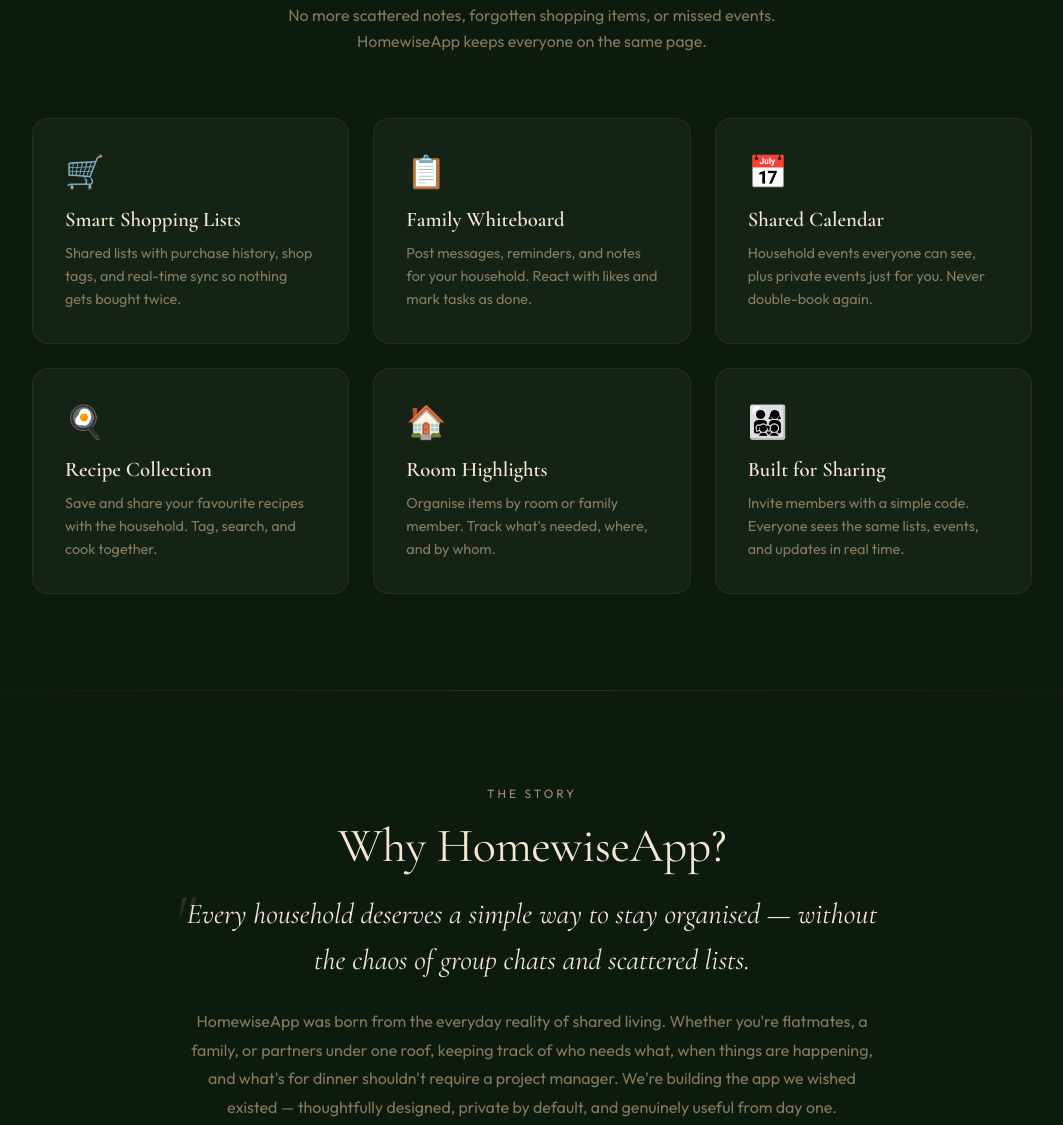
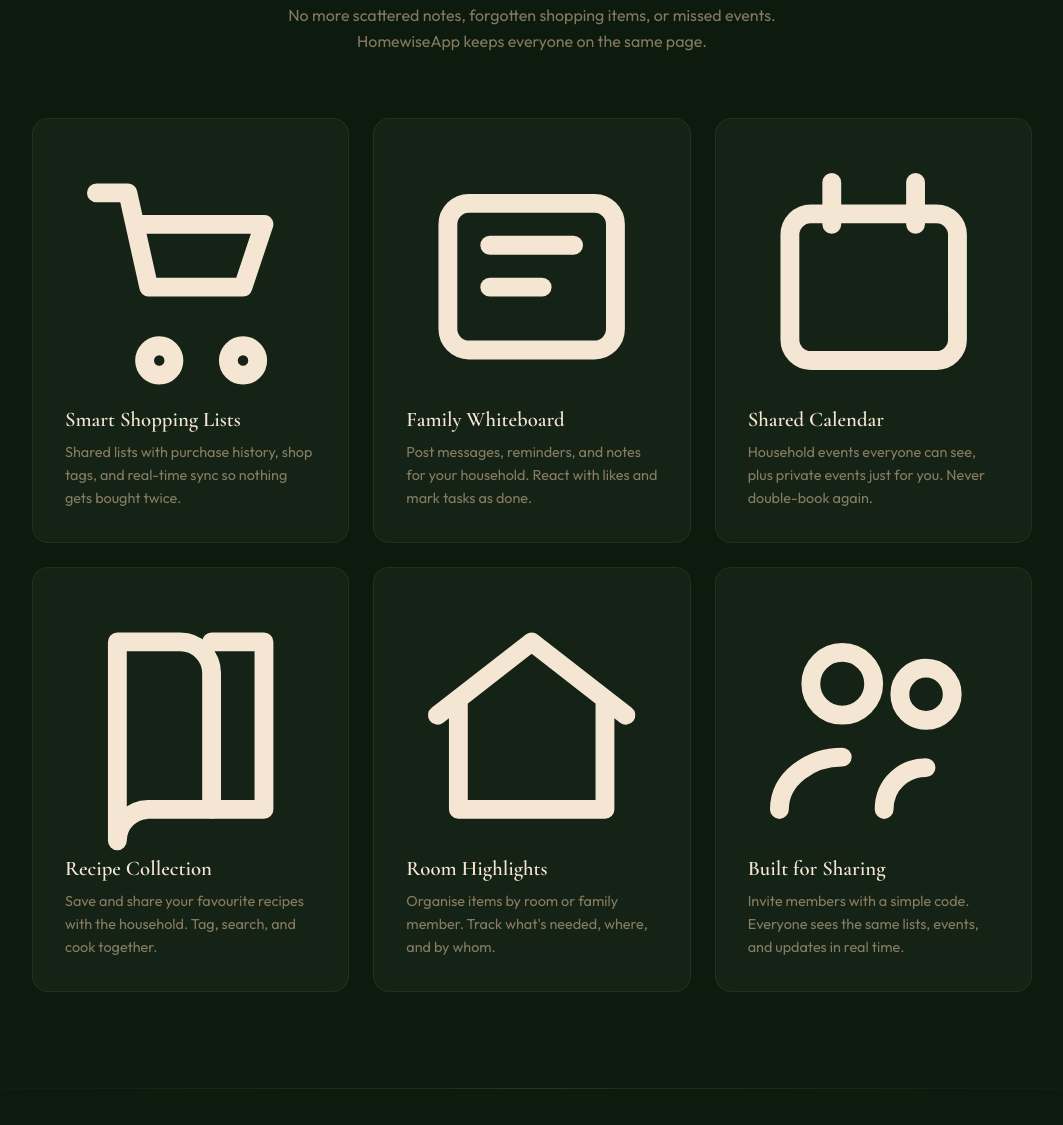
Before and after one commit to jnemeth-project/homewiseappsite, a plain HTML site: page index.html in a window 1280 px wide. Shown: the part 998-2123 px from the top of the page, without its empty margins (108-1171 px from the left). Drawn offline with nearby package versions, Linux system fonts and the light colour scheme.

Commit message:
Replace emoji spans with SVG icons in features

```diff
--- a/index.html
+++ b/index.html
@@ -769,32 +769,67 @@
     </p>
     <div class="features-grid">
       <div class="feature-card reveal">
-        <span class="feature-emoji">🛒</span>
+        <div class="feature-icon">
+  <svg viewBox="0 0 24 24" fill="none" stroke="currentColor" stroke-width="1.8" stroke-linecap="round" stroke-linejoin="round">
+    <circle cx="9" cy="20" r="1.4"/>
+    <circle cx="17" cy="20" r="1.4"/>
+    <path d="M3 4h3l2 9h9l2-6H7"/>
+  </svg>
+</div>
         <h3>Smart Shopping Lists</h3>
         <p>Shared lists with purchase history, shop tags, and real-time sync so nothing gets bought twice.</p>
       </div>
       <div class="feature-card reveal">
-        <span class="feature-emoji">📋</span>
+        <div class="feature-icon">
+  <svg viewBox="0 0 24 24" fill="none" stroke="currentColor" stroke-width="1.8" stroke-linecap="round" stroke-linejoin="round">
+    <rect x="4" y="5" width="16" height="14" rx="2"/>
+    <line x1="8" y1="9" x2="16" y2="9"/>
+    <line x1="8" y1="13" x2="13" y2="13"/>
+  </svg>
+</div>
         <h3>Family Whiteboard</h3>
         <p>Post messages, reminders, and notes for your household. React with likes and mark tasks as done.</p>
       </div>
       <div class="feature-card reveal">
-        <span class="feature-emoji">📅</span>
+        <div class="feature-icon">
+  <svg viewBox="0 0 24 24" fill="none" stroke="currentColor" stroke-width="1.8" stroke-linecap="round" stroke-linejoin="round">
+    <rect x="4" y="6" width="16" height="14" rx="2"/>
+    <line x1="8" y1="3" x2="8" y2="7"/>
+    <line x1="16" y1="3" x2="16" y2="7"/>
+  </svg>
+</div>
         <h3>Shared Calendar</h3>
         <p>Household events everyone can see, plus private events just for you. Never double-book again.</p>
       </div>
       <div class="feature-card reveal">
-        <span class="feature-emoji">🍳</span>
+        <div class="feature-icon">
+  <svg viewBox="0 0 24 24" fill="none" stroke="currentColor" stroke-width="1.8" stroke-linecap="round" stroke-linejoin="round">
+    <path d="M5 4h6a3 3 0 0 1 3 3v13H8a3 3 0 0 0-3 3V4z"/>
+    <path d="M14 4h5v16h-5"/>
+  </svg>
+</div>
         <h3>Recipe Collection</h3>
         <p>Save and share your favourite recipes with the household. Tag, search, and cook together.</p>
       </div>
       <div class="feature-card reveal">
-        <span class="feature-emoji">🏠</span>
+        <div class="feature-icon">
+  <svg viewBox="0 0 24 24" fill="none" stroke="currentColor" stroke-width="1.8" stroke-linecap="round" stroke-linejoin="round">
+    <path d="M3 11l9-7 9 7"/>
+    <path d="M5 10v10h14V10"/>
+  </svg>
+</div>
         <h3>Room Highlights</h3>
         <p>Organise items by room or family member. Track what's needed, where, and by whom.</p>
       </div>
       <div class="feature-card reveal">
-        <span class="feature-emoji">👨‍👩‍👧‍👦</span>
+        <div class="feature-icon">
+  <svg viewBox="0 0 24 24" fill="none" stroke="currentColor" stroke-width="1.8" stroke-linecap="round" stroke-linejoin="round">
+    <circle cx="9" cy="8" r="3"/>
+    <circle cx="17" cy="9" r="2.5"/>
+    <path d="M3 20c0-3 3-5 6-5"/>
+    <path d="M13 20c0-2.5 2-4 4-4"/>
+  </svg>
+</div>
         <h3>Built for Sharing</h3>
         <p>Invite members with a simple code. Everyone sees the same lists, events, and updates in real time.</p>
       </div>
@@ -807,10 +842,10 @@
     <h2 class="section-title reveal">Why HomewiseApp?</h2>
     <div class="about-content reveal">
       <blockquote>
-        Every household deserves a simple way to stay organised — without the chaos of group chats and scattered lists.
+        Every household deserves a simple way to stay organised - without the chaos of group chats and scattered lists.
       </blockquote>
       <p class="about-body">
-        HomewiseApp was born from the everyday reality of shared living. Whether you're flatmates, a family, or partners under one roof, keeping track of who needs what, when things are happening, and what's for dinner shouldn't require a project manager. We're building the app we wished existed — thoughtfully designed, private by default, and genuinely useful from day one.
+        HomewiseApp was born from the everyday reality of shared living. Whether you're flatmates, a family, or partners under one roof, keeping track of who needs what, when things are happening, and what's for dinner shouldn't require a project manager. We're building the app we wished existed - thoughtfully designed, private by default, and genuinely useful from day one.
       </p>
     </div>
   </section>
@@ -826,13 +861,13 @@
       <article class="blog-card reveal">
         <p class="blog-date">February 2026</p>
         <h3>Beta is almost here</h3>
-        <p>We're putting the finishing touches on HomewiseApp and getting ready to invite our first testers. Shopping lists, whiteboard, calendar, and recipes — all working and looking beautiful.</p>
+        <p>We're putting the finishing touches on HomewiseApp and getting ready to invite our first testers. Shopping lists, whiteboard, calendar, and recipes - all working and looking beautiful.</p>
         <span class="blog-tag">Development</span>
       </article>
       <article class="blog-card reveal">
         <p class="blog-date">February 2026</p>
         <h3>Why we're building HomewiseApp</h3>
-        <p>Household management apps either do too much or too little. We wanted something that feels like home — warm, simple, and designed for real people sharing a real space.</p>
+        <p>Household management apps either do too much or too little. We wanted something that feels like home - warm, simple, and designed for real people sharing a real space.</p>
         <span class="blog-tag">Vision</span>
       </article>
     </div>
```
